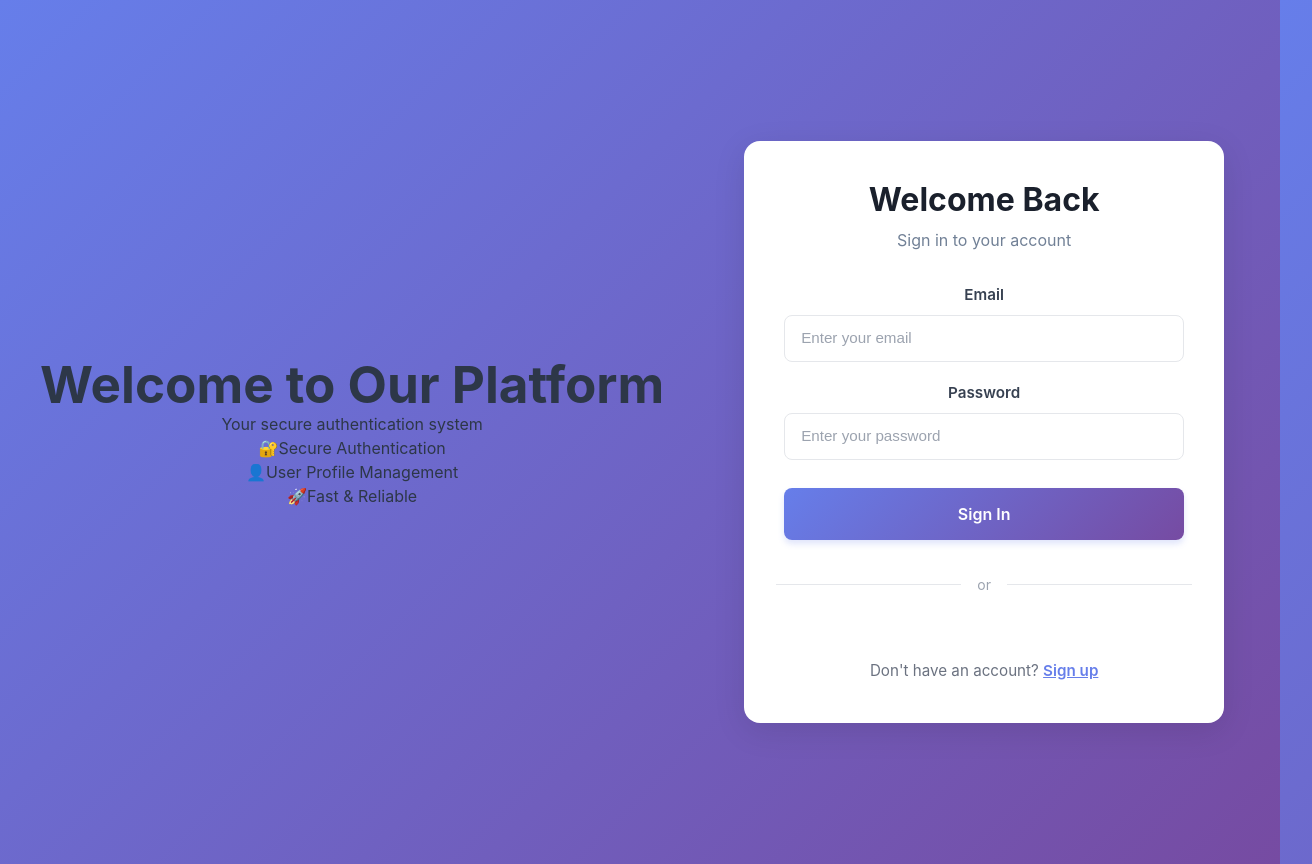
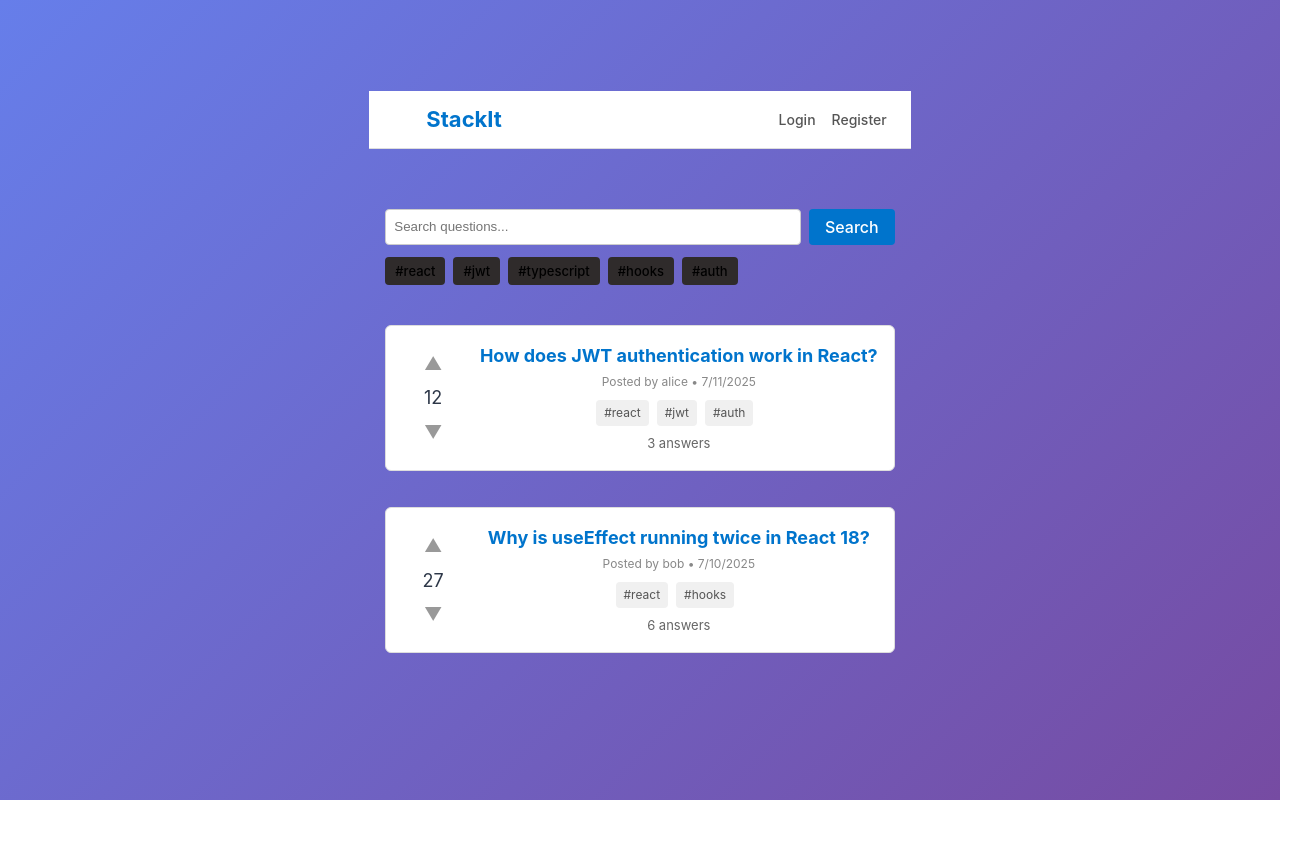
Before and after one commit to gupta6OO7/OdooHackathon25_TL-OG, a React (Vite) app in the folder app/my-app/: page /feed in a window 1280 px wide. Before the commit this address led to /login. Shown: the whole page, 1312 px wide, since content can reach past the window. After the commit the page ends 800 px from the top, so only its background shows below. Built offline with nearby package versions, Linux system fonts and the light colour scheme.

Commit message:
feed page

```diff
--- a/app/my-app/src/App.tsx
+++ b/app/my-app/src/App.tsx
@@ -4,11 +4,13 @@ import Signup from './components/Signup';
 import Dashboard from './components/Dashboard';
 import { authUtils } from './services/api';
 import './App.css';
+import Home from './pages/Home';
 
 function App() {
   return (
     <Router>
       <Routes>
+        <Route path="/feed" element={<Home />} />
         <Route path="/login" element={<LoginWrapper />} />
         <Route path="/signup" element={<SignupWrapper />} />
         <Route path="/dashboard" element={<ProtectedRoute><DashboardWrapper /></ProtectedRoute>} />
--- /dev/null
+++ b/app/my-app/src/components/Header.css
@@ -0,0 +1,29 @@
+.header {
+    display: flex;
+    justify-content: space-between;
+    align-items: center;
+    background-color: white;
+    padding: 12px 24px;
+    border-bottom: 1px solid #ddd;
+    position: sticky;
+    top: 0;
+    z-index: 1000;
+  }
+
+  .logo {
+    font-size: 22px;
+    font-weight: bold;
+    color: #0074cc;
+    text-decoration: none;
+  }
+
+  .nav-button {
+    margin-left: 16px;
+    text-decoration: none;
+    font-size: 14px;
+    color: #555;
+  }
+
+  .nav-button:hover {
+    color: #0074cc;
+  }
--- /dev/null
+++ b/app/my-app/src/components/Header.tsx
@@ -0,0 +1,31 @@
+import React from 'react';
+import { Link } from 'react-router-dom';
+import './Header.css';
+
+const isLoggedIn = false; // 🔒 Replace with actual auth logic later
+
+const Header: React.FC = () => {
+  return (
+    <header className="header">
+      <div className="header-left">
+        <Link to="/" className="logo">StackIt</Link>
+      </div>
+      <div className="header-right">
+        {isLoggedIn ? (
+          <>
+            <Link to="/ask" className="nav-button">Ask Question</Link>
+            <Link to="/notifications" className="nav-button">🔔</Link>
+            <Link to="/user/me" className="nav-button">Profile</Link>
+          </>
+        ) : (
+          <>
+            <Link to="/login" className="nav-button">Login</Link>
+            <Link to="/register" className="nav-button">Register</Link>
+          </>
+        )}
+      </div>
+    </header>
+  );
+};
+
+export default Header;
--- /dev/null
+++ b/app/my-app/src/components/QuestionCard.css
@@ -0,0 +1,73 @@
+.question-card {
+    display: flex;
+    border: 1px solid #ddd;
+    border-radius: 6px;
+    padding: 16px;
+    margin-bottom: 16px;
+    background-color: #fff;
+    transition: box-shadow 0.2s ease;
+  }
+
+  .question-card:hover {
+    box-shadow: 0 2px 8px rgba(0, 0, 0, 0.1);
+  }
+
+  .vote-section {
+    display: flex;
+    flex-direction: column;
+    align-items: center;
+    margin-right: 16px;
+    font-size: 18px;
+  }
+
+  .vote-section button {
+    background: none;
+    border: none;
+    font-size: 18px;
+    cursor: pointer;
+    color: #999;
+  }
+
+  .vote-section button:hover {
+    color: #333;
+  }
+
+  .question-content {
+    flex: 1;
+  }
+
+  .question-title {
+    font-size: 18px;
+    font-weight: bold;
+    color: #0074cc;
+    text-decoration: none;
+  }
+
+  .question-title:hover {
+    text-decoration: underline;
+  }
+
+  .question-meta {
+    font-size: 12px;
+    color: #888;
+    margin: 4px 0;
+  }
+
+  .question-tags {
+    margin: 8px 0;
+  }
+
+  .tag {
+    display: inline-block;
+    background: #f0f0f0;
+    color: #555;
+    font-size: 12px;
+    padding: 4px 8px;
+    border-radius: 4px;
+    margin-right: 8px;
+  }
+
+  .question-answers {
+    font-size: 13px;
+    color: #666;
+  }
--- /dev/null
+++ b/app/my-app/src/components/QuestionCard.tsx
@@ -0,0 +1,38 @@
+import React from 'react';
+import type { Question } from '../types/question';
+import { Link } from 'react-router-dom';
+import './QuestionCard.css'; // 👈 Add this
+
+interface Props {
+  question: Question;
+}
+
+const QuestionCard: React.FC<Props> = ({ question }) => {
+  return (
+    <div className="question-card">
+      <div className="vote-section">
+        <button>▲</button>
+        <span>{question.voteCount}</span>
+        <button>▼</button>
+      </div>
+      <div className="question-content">
+        <Link to={`/question/${question.id}`} className="question-title">
+          {question.title}
+        </Link>
+        <div className="question-meta">
+          Posted by {question.author} • {new Date(question.createdAt).toLocaleDateString()}
+        </div>
+        <div className="question-tags">
+          {question.tags.map((tag) => (
+            <span key={tag} className="tag">
+              #{tag}
+            </span>
+          ))}
+        </div>
+        <div className="question-answers">{question.answerCount} answers</div>
+      </div>
+    </div>
+  );
+};
+
+export default QuestionCard;
--- /dev/null
+++ b/app/my-app/src/components/SearchBar.css
@@ -0,0 +1,48 @@
+.search-bar {
+    margin: 20px 0;
+  }
+
+  .search-form {
+    display: flex;
+    gap: 8px;
+    margin-bottom: 12px;
+  }
+
+  .search-form input {
+    flex: 1;
+    padding: 8px;
+    border: 1px solid #ccc;
+    border-radius: 4px;
+  }
+
+  .search-form button {
+    padding: 8px 16px;
+    border: none;
+    background-color: #0074cc;
+    color: white;
+    border-radius: 4px;
+    cursor: pointer;
+  }
+
+  .search-form button:hover {
+    background-color: #005fa3;
+  }
+
+  .tag-filter {
+    display: flex;
+    gap: 8px;
+    flex-wrap: wrap;
+  }
+
+  .tag-button {
+    background: #2f2b2b;
+    border: none;
+    padding: 6px 10px;
+    border-radius: 4px;
+    cursor: pointer;
+    font-size: 13px;
+  }
+
+  .tag-button:hover {
+    background: #ccc;
+  }
--- /dev/null
+++ b/app/my-app/src/components/SearchBar.tsx
@@ -0,0 +1,41 @@
+import React, { useState } from 'react';
+import './SearchBar.css';
+
+interface Props {
+  onSearch: (query: string) => void;
+  onTagSelect: (tag: string) => void;
+}
+
+const tags = ['react', 'jwt', 'typescript', 'hooks', 'auth'];
+
+const SearchBar: React.FC<Props> = ({ onSearch, onTagSelect }) => {
+  const [query, setQuery] = useState('');
+
+  const handleSearch = (e: React.FormEvent) => {
+    e.preventDefault();
+    onSearch(query);
+  };
+
+  return (
+    <div className="search-bar">
+      <form onSubmit={handleSearch} className="search-form">
+        <input
+          type="text"
+          placeholder="Search questions..."
+          value={query}
+          onChange={(e) => setQuery(e.target.value)}
+        />
+        <button type="submit">Search</button>
+      </form>
+      <div className="tag-filter">
+        {tags.map((tag) => (
+          <button key={tag} onClick={() => onTagSelect(tag)} className="tag-button">
+            #{tag}
+          </button>
+        ))}
+      </div>
+    </div>
+  );
+};
+
+export default SearchBar;
--- /dev/null
+++ b/app/my-app/src/pages/Home.css
@@ -0,0 +1,8 @@
+.home-container {
+    max-width: 800px;         /* Limit width */
+    margin: 40px auto;        /* Center horizontally */
+    padding: 0 16px;          /* Padding for small screens */
+    display: flex;
+    flex-direction: column;
+    gap: 20px;                /* Space between cards */
+  }
--- /dev/null
+++ b/app/my-app/src/pages/Home.tsx
@@ -0,0 +1,57 @@
+import React, { useState } from 'react';
+import Header from '../components/Header';
+import SearchBar from '../components/SearchBar';
+import QuestionCard from '../components/QuestionCard';
+import type { Question } from '../types/question';
+import './Home.css';
+
+const mockQuestions: Question[] = [
+  {
+    id: '1',
+    title: 'How does JWT authentication work in React?',
+    tags: ['react', 'jwt', 'auth'],
+    voteCount: 12,
+    answerCount: 3,
+    author: 'alice',
+    createdAt: '2025-07-11T12:00:00Z',
+  },
+  {
+    id: '2',
+    title: 'Why is useEffect running twice in React 18?',
+    tags: ['react', 'hooks'],
+    voteCount: 27,
+    answerCount: 6,
+    author: 'bob',
+    createdAt: '2025-07-10T09:30:00Z',
+  },
+];
+
+const Home: React.FC = () => {
+  const [filteredQuestions, setFilteredQuestions] = useState(mockQuestions);
+
+  const handleSearch = (query: string) => {
+    setFilteredQuestions(
+      mockQuestions.filter((q) =>
+        q.title.toLowerCase().includes(query.toLowerCase())
+      )
+    );
+  };
+
+  const handleTagSelect = (tag: string) => {
+    setFilteredQuestions(mockQuestions.filter((q) => q.tags.includes(tag)));
+  };
+
+  return (
+    <>
+      <Header />
+      <div className="home-container">
+        <SearchBar onSearch={handleSearch} onTagSelect={handleTagSelect} />
+        {filteredQuestions.map((q) => (
+          <QuestionCard key={q.id} question={q} />
+        ))}
+      </div>
+    </>
+  );
+};
+
+export default Home;
--- /dev/null
+++ b/app/my-app/src/types/question.ts
@@ -0,0 +1,9 @@
+export interface Question {
+    id: string;
+    title: string;
+    tags: string[];
+    voteCount: number;
+    answerCount: number;
+    author: string;
+    createdAt: string; // ISO string
+  }
```
